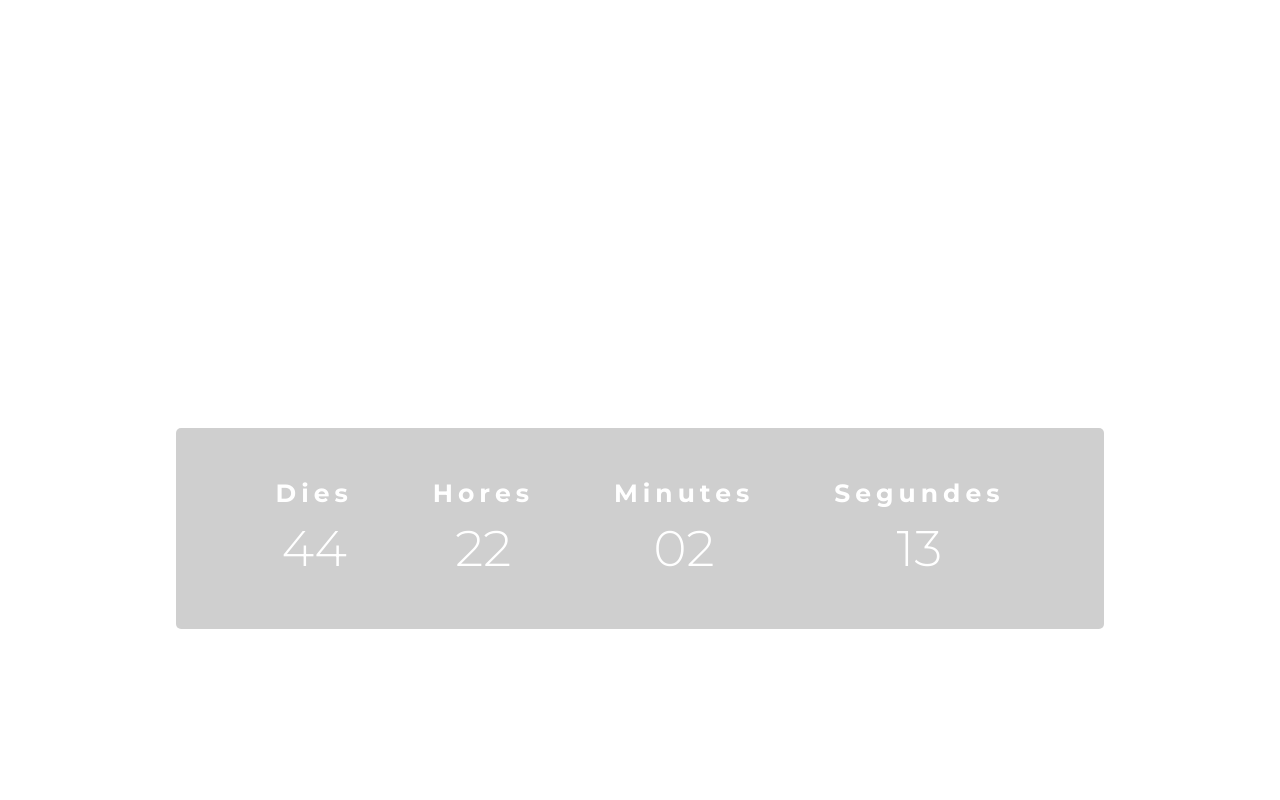
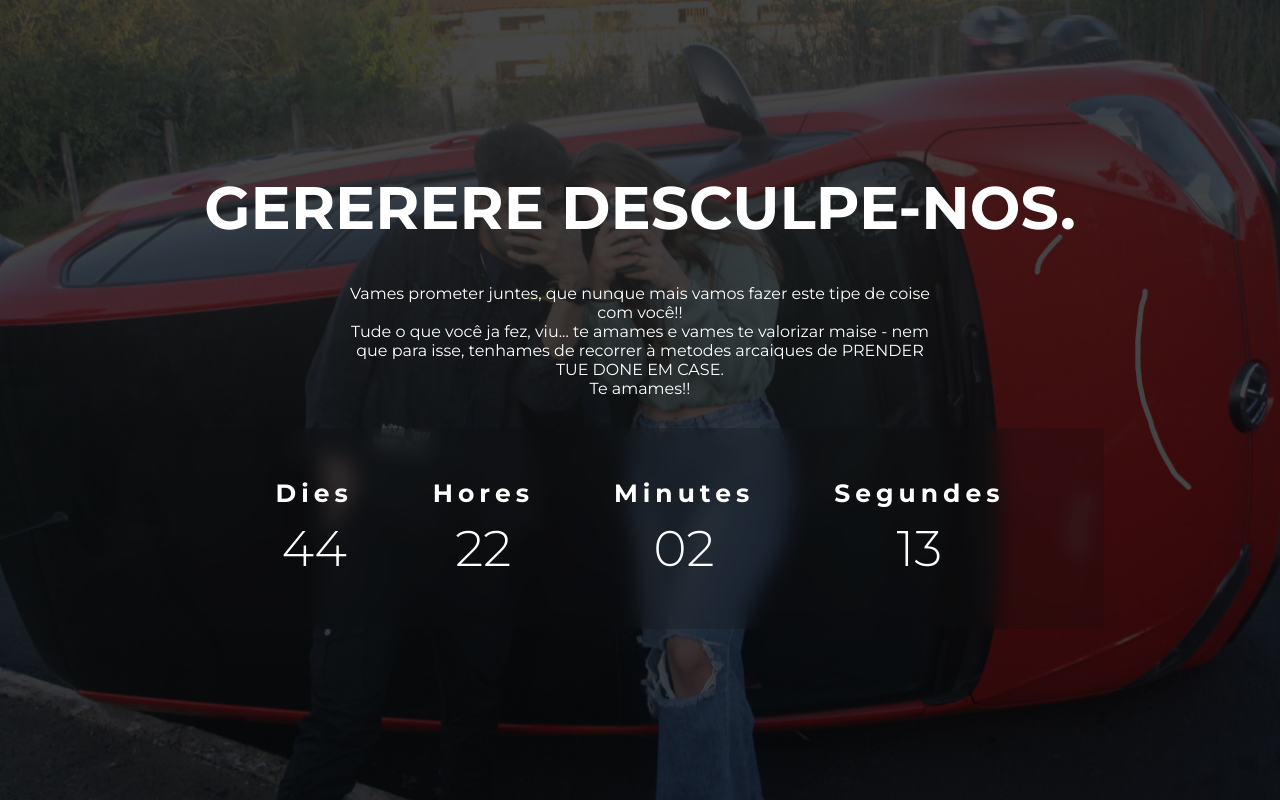
Before and after one commit to daviprm/gererere, a plain HTML site: page index.html in a window 1280 px wide. Drawn offline with Linux system fonts and the light colour scheme.

Commit message:
fix css2

```diff
--- a/css/index.css
+++ b/css/index.css
@@ -12,7 +12,7 @@
 .cover {
     width: 100%;
     height: 100vh;
-    background: url('src/background.jpg');
+    background: url('../src/background.jpg');
     background-position: center;
     background-size: cover;
     background-repeat: no-repeat;
```
